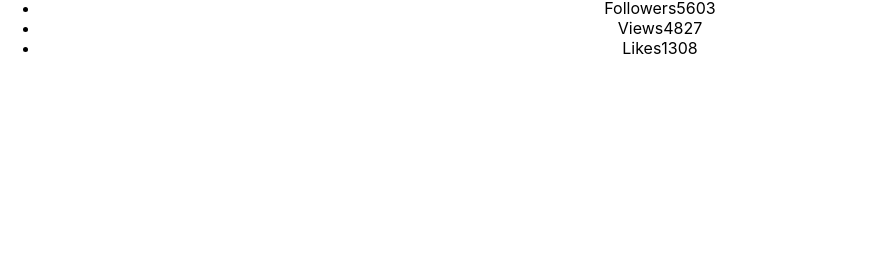
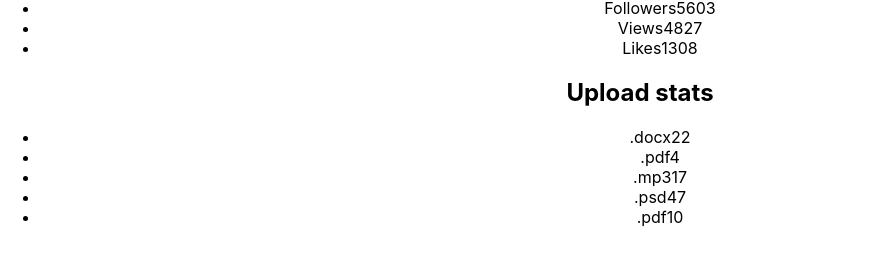
Before and after one commit to d-afanasiev/goit-react-hw-01-components, a React (Create React App) app: page / in a window 1280 px wide. Shown: the part 430-694 px from the top of the page, without its empty margins (0-880 px from the left). Built offline with nearby package versions, Linux system fonts and the light colour scheme.

Commit message:
add Statistics

```diff
--- a/src/App.js
+++ b/src/App.js
@@ -1,6 +1,8 @@
 import "./App.css";
 import Profile from "./components/Profile";
-import user from "./user.json";
+import Statistics from "./components/Statistics";
+import user from "./json/user.json";
+import statistics from "./json/statistical-data.json";
 
 function App() {
   return (
@@ -13,6 +15,7 @@
         views={user.stats.views}
         likes={user.stats.likes}
       />
+      <Statistics title="Upload stats" items={statistics} />
     </div>
   );
 }
--- /dev/null
+++ b/src/components/Statistics.js
@@ -0,0 +1,30 @@
+import PropTypes from "prop-types";
+
+function Statistics({ title, items }) {
+  return (
+    <section class="statistics">
+      {title && <h2 class="title">{title}</h2>}
+      <ul class="stat-list">
+        {items.map((item) => (
+          <li class="item" key={item.id}>
+            <span class="label">{item.label}</span>
+            <span class="percentage">{item.percentage}</span>
+          </li>
+        ))}
+      </ul>
+    </section>
+  );
+}
+
+Statistics.propTypes = {
+  title: PropTypes.string,
+  items: PropTypes.arrayOf(
+    PropTypes.shape({
+      id: PropTypes.string.isRequired,
+      label: PropTypes.string.isRequired,
+      percentage: PropTypes.number.isRequired,
+    })
+  ),
+};
+
+export default Statistics;
--- /dev/null
+++ b/src/json/statistical-data.json
@@ -0,0 +1,7 @@
+[
+  { "id": "id-1", "label": ".docx", "percentage": 22 },
+  { "id": "id-2", "label": ".pdf", "percentage": 4 },
+  { "id": "id-3", "label": ".mp3", "percentage": 17 },
+  { "id": "id-4", "label": ".psd", "percentage": 47 },
+  { "id": "id-5", "label": ".pdf", "percentage": 10 }
+]
```
Also changed, not shown: src/json/user.json (renamed from src/user.json).
